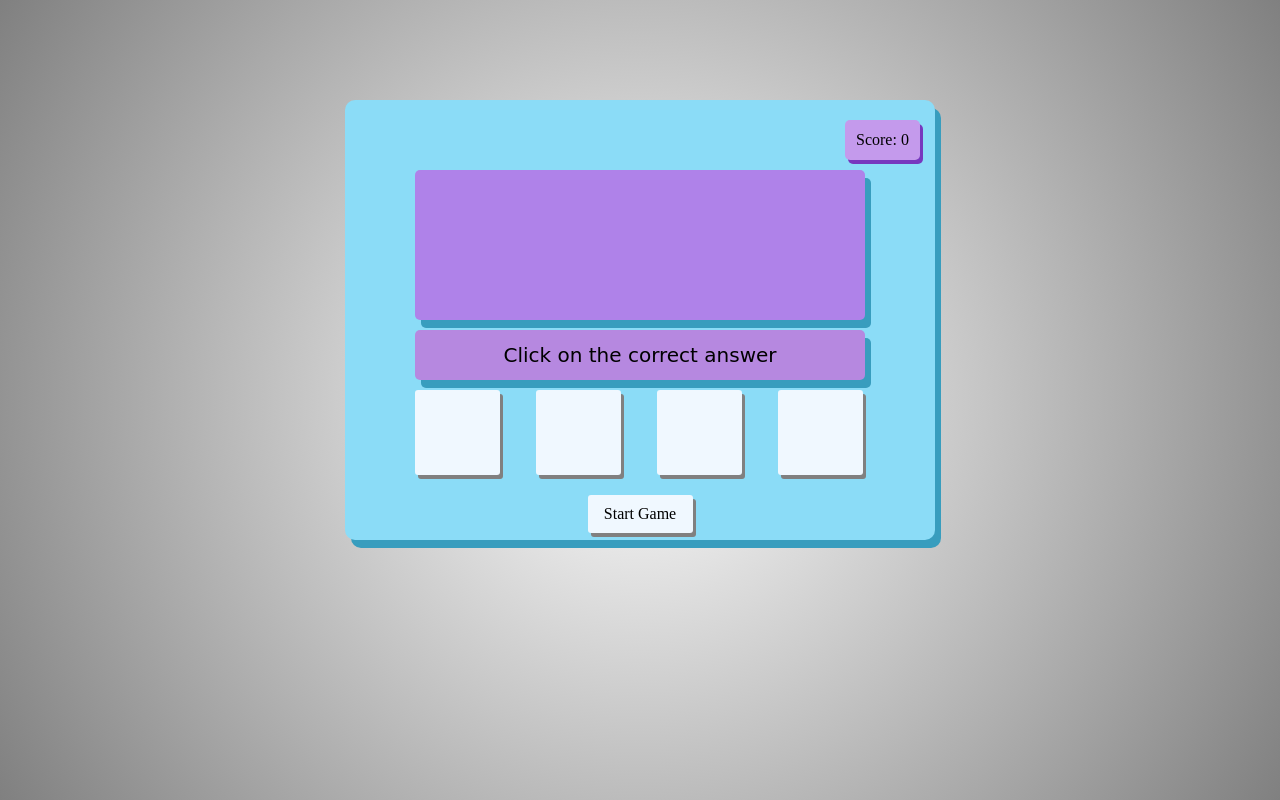
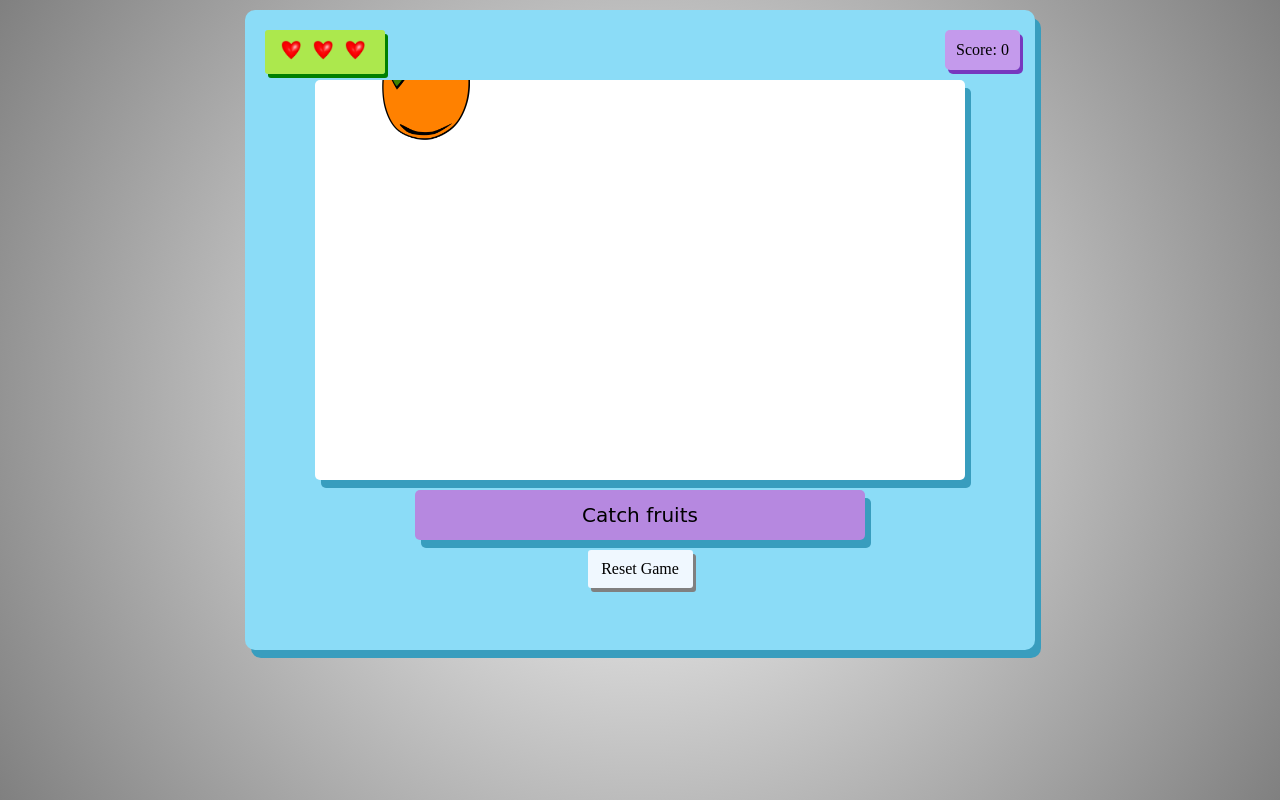
Before and after one commit to deepmalaa/Fruit-slice-game, a plain HTML site: page index.html in a window 1280 px wide. Both pictures are taken after a click on the element "Start Game". Drawn offline with nearby package versions, Linux system fonts and the light colour scheme.

Commit message:
added jQuery

```diff
--- a/index.html
+++ b/index.html
@@ -1,7 +1,7 @@
 <!DOCTYPE html>
 <html lang="en">
     <head>
-        <title>Maths Game</title>
+        <title>Fruit Slice</title>
         <meta charset = "utf-8">
         <meta name = "viewport" content="width=device-width , initial-scale=1, user-scalable=yes">
 
@@ -15,6 +15,10 @@
 
             </div>
 
+            <div id="trailsLeft">
+                 <span id="timeRemaining"></span>
+            </div>
+
             <div id= "correct">
                 Correct
             </div>
@@ -24,37 +28,21 @@
             </div>
 
 
-            <div id="question">
-
+            <div id="fruitContainer">
+                <img id ="fruit1" class ="fruit">
             </div>
 
             <div id="instruction">
-                Click on the correct answer
+                Catch fruits
             </div>
 
-            <div id="choice">
-                <div id ="box1" class="box">
 
-                </div>
-                <div id ="box2" class="box">
-
-                </div>
-                <div id ="box3" class="box">
-
-                </div>
-                <div id ="box4" class="box">
-
-                </div>
-
-            </div>
 
             <div id="set">
                 Start Game
             </div>
 
-            <div id="time">
-                Time remaining: <span id="timeRemaining">60</span> sec
-            </div>
+
 
             <div id = "gameOver">
 
@@ -62,7 +50,8 @@
 
         </div>
 
+        <script src="http://ajax.googleapis.com/ajax/libs/jquery/1.11.2/jquery.min.js"></script>
 
-        <script src="javascript.js"></script>
+        <script src="jQuery.js"></script>
     </body>
 </html>
--- /dev/null
+++ b/jQuery.js
@@ -0,0 +1,49 @@
+//variables
+var play = false;
+var score = 0;
+var time = 60;
+var trialsLeft;
+var fruits =['apple','grapes','lemon','orange','papaya','peach',
+                'pear', 'watermelon'];
+
+$(function(){
+    //checking if playing or not
+    $("#set").click(function(){
+        if (play == true){
+            location.reload();
+        }
+
+        else{
+            play = true;
+            score = 0;
+            $("#scoreValue").html(score);
+            $("#set").html("Reset Game");
+            $("#trailsLeft").show();
+            trailsLeft = 3;
+
+            addHearts();
+
+            startAction();
+
+        }
+    });
+
+    function addHearts(){
+        for(i=0; i<trailsLeft; i++){
+            $("#trailsLeft").append("<img src='images/heart1.png' class = 'life'>");
+        }
+    }
+
+    function startAction(){
+        //$("#fruitContainer").append("<img src='images/apple.png' class = 'fruit'>");
+        $("#fruit1").show();
+        chooseFruit();
+        $("#fruit1").css({ left: Math.round(550 * Math.random()), top: -50 });
+    }
+
+
+    function chooseFruit(){
+        $("#fruit1").attr('src' , 'images/' + fruits[Math.round(8*Math.random())] +
+         '.png');
+    }
+});
--- a/styling.css
+++ b/styling.css
@@ -4,10 +4,10 @@ html{
 }
 
 #container{
-    height: 400px;
-    width: 550px;
+    height: 600px;
+    width: 750px;
     background-color: rgb(139, 220, 247);
-    margin: 100px auto;
+    margin: 10px auto;
     padding: 20px;
     border-radius: 10px;
     box-shadow: 6px 8px 0px 0px rgb(56, 157, 190);
@@ -19,7 +19,7 @@ html{
     color: black;
     padding: 11px;
     position: absolute;
-    left:500px;
+    left:700px;
     box-shadow: 3px 4px 0px 0px rgb(119, 56, 190) ;
     border-radius: 5px;
 }
@@ -42,17 +42,19 @@ html{
     display: none;
 }
 
-#question{
-    width: 450px;
-    height: 150px;
+#fruitContainer{
+    width: 650px;
+    height: 400px;
     margin: 50px auto 10px auto;
-    background-color: rgb(175, 130, 233);
+    background-color: white;
     box-shadow: 6px 8px 0px 0px rgb(56, 157, 190);
     border-radius: 5px;
     font-size: 100px;
     text-align: center;
     font-family: cursive, sans-serif;
     color:black;
+    position: relative;
+    overflow: hidden;
 
 }
 
@@ -122,12 +124,11 @@ html{
     transition: all 0.2s;
 }
 
-#time{
-    width:165px;
+#trailsLeft{
+    width:100px;
     padding: 10px;
     position: absolute;
-    top:395px;
-    left: 400px;
+
     background-color: rgba(181, 235, 36, 0.8);
     border-radius: 3px;
     box-shadow: 3px 4px green;
@@ -144,8 +145,21 @@ html{
     text-align: center;
     text-transform: uppercase;
     position: absolute;
-    top: 100px;
-    left: 45px;
+    top: 170px;
+    left: 141px;
     z-index: 2;
     display: none;
 }
+
+.life{
+    width: 20px;
+    height: 20px;
+    margin: 0 6px;
+}
+
+.fruit{
+    width: 100px;
+    height: 110px;
+    display: none;
+    position: absolute;
+}
```
Also changed, not shown: images/apple.png (added), images/grapes.png (added), images/heart1.png (added), images/lemon.png (added), images/orange.png (added), images/papaya.png (added), images/peach.png (added), images/pear.png (added), images/watermelon.png (added).
